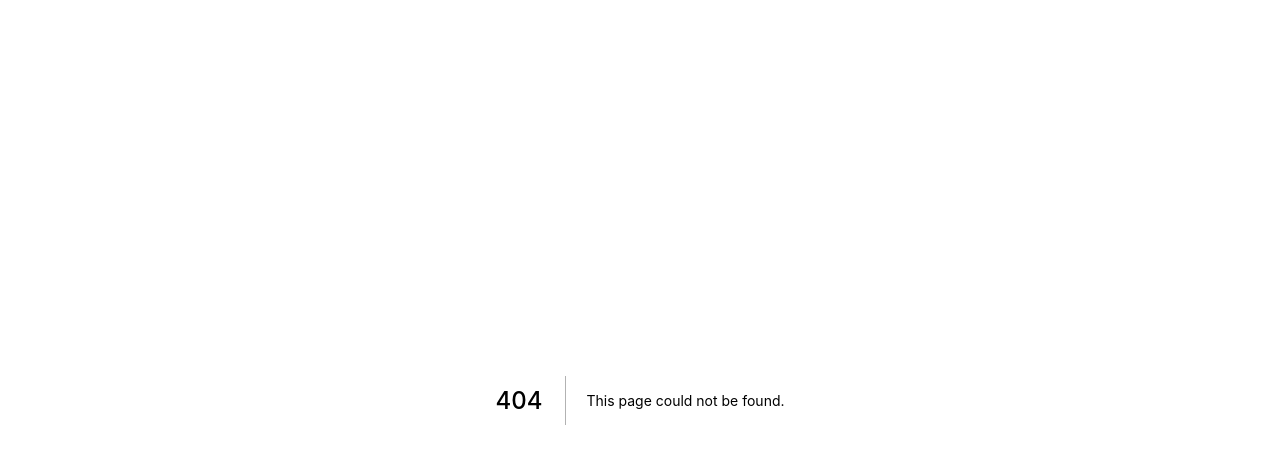
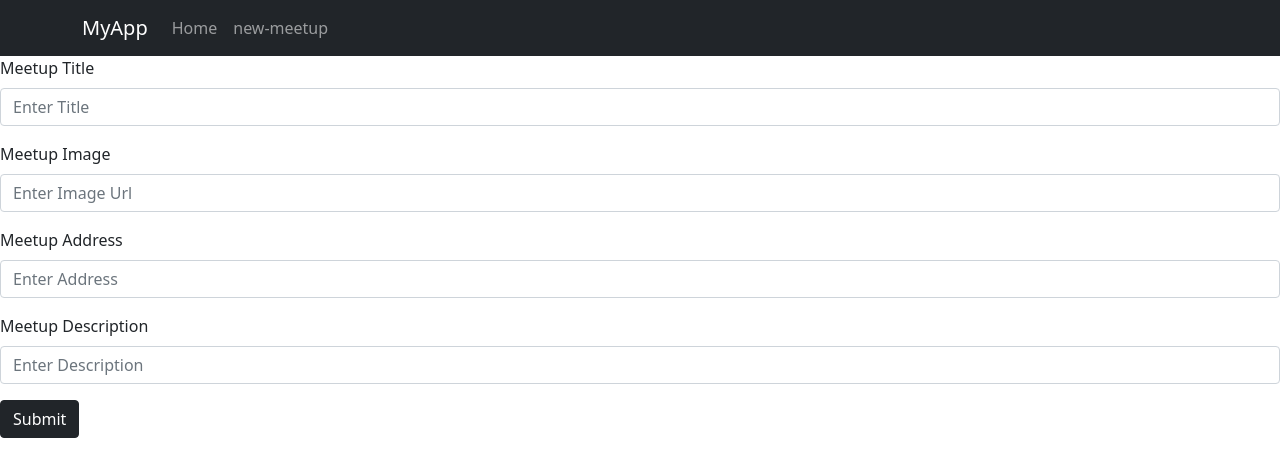
Before and after one commit to NaineshKanani08/nextJs, a Next.js app: page /new-meetup in a window 1280 px wide. Before the commit this address had no page. Shown: the top 476 px of the page. Built offline with nearby package versions, Linux system fonts and the light colour scheme.

Commit message:
first commit

```diff
--- /dev/null
+++ b/components/layout/Layout.js
@@ -0,0 +1,13 @@
+import React from 'react'
+import MainNavigation from './MainNavigation'
+
+const Layout = (props) => {
+  return (
+    <div>
+        <MainNavigation />
+        <main>{props.children}</main>
+    </div>
+  )
+}
+
+export default Layout
--- /dev/null
+++ b/components/layout/MainNavigation.js
@@ -0,0 +1,17 @@
+import Link from 'next/link'
+import {Navbar,Nav,Container} from 'react-bootstrap'
+const MainNavigation = () => {
+  return (
+<Navbar bg="dark" variant="dark">
+<Container>
+  <Navbar.Brand>MyApp</Navbar.Brand>
+  <Nav className="me-auto">
+    <Nav.Link><Link href="/"><div>Home</div></Link></Nav.Link>
+    <Nav.Link><Link href="/new-meetup"><div>new-meetup</div></Link></Nav.Link>
+  </Nav>
+</Container>
+</Navbar>
+  )
+}
+
+export default MainNavigation
--- /dev/null
+++ b/components/meetups/NewMeetupForm.js
@@ -0,0 +1,65 @@
+import React,{useState} from 'react'
+import { Button, Form } from 'react-bootstrap'
+
+const NewMeetupForm = () => {
+    const [formData, setFormData] = useState({
+        title:'',
+        address: '',
+        description: '',
+        url:''
+    });
+
+
+    const handleChange=(e)=>{
+        const {name,value} = e.target
+        setFormData({...formData,
+            [name]:value
+        })
+    }
+
+    const submitHandler=(e)=>{
+        e.preventDefault()
+        console.log('formData', formData)
+        setFormData({
+            title:'',
+            address: '',
+            description: '',
+            url:''
+        })
+    }
+
+    const{title, address, description,url}=formData;
+
+
+
+  return (
+    <div>
+    <Form onSubmit={submitHandler}>
+    <Form.Group className="mb-3">
+      <Form.Label>Meetup Title</Form.Label>
+      <Form.Control name="title" value={title} type="text" placeholder="Enter Title" onChange={handleChange} required/>
+    </Form.Group>
+
+    <Form.Group className="mb-3">
+      <Form.Label>Meetup Image</Form.Label>
+      <Form.Control name='url' value={url} type="url" placeholder="Enter Image Url" onChange={handleChange} required />
+    </Form.Group>
+
+    <Form.Group className="mb-3">
+      <Form.Label>Meetup Address</Form.Label>
+      <Form.Control name='address' value={address} type="text" placeholder="Enter Address" onChange={handleChange} required />
+    </Form.Group>
+
+    <Form.Group className="mb-3">
+      <Form.Label>Meetup Description</Form.Label>
+      <Form.Control name='description' value={description}type="text" placeholder="Enter Description" onChange={handleChange} required />
+    </Form.Group>
+
+    <Button variant="dark" type="submit">
+      Submit
+    </Button>
+  </Form></div>
+  )
+}
+
+export default NewMeetupForm
--- a/package.json
+++ b/package.json
@@ -9,8 +9,10 @@
     "lint": "next lint"
   },
   "dependencies": {
+    "bootstrap": "^5.1.3",
     "next": "12.1.6",
     "react": "18.2.0",
+    "react-bootstrap": "^2.4.0",
     "react-dom": "18.2.0"
   },
   "devDependencies": {
--- a/pages/_app.js
+++ b/pages/_app.js
@@ -1,7 +1,13 @@
 import '../styles/globals.css'
+import 'bootstrap/dist/css/bootstrap.min.css';
+import Layout from '../components/layout/Layout';
 
 function MyApp({ Component, pageProps }) {
-  return <Component {...pageProps} />
+  return (
+    <Layout>
+      <Component {...pageProps} />
+    </Layout>
+  )
 }
 
 export default MyApp
--- /dev/null
+++ b/pages/new-meetup/index.js
@@ -0,0 +1,10 @@
+import React from 'react'
+import NewMeetupForm from '../../components/meetups/NewMeetupForm'
+
+const index = () => {
+  return (
+    <div><NewMeetupForm /></div>
+  )
+}
+
+export default index
```
Also changed, not shown: components/meetups/MeetupDetail.js (added, +9 -0 lines), components/meetups/MeetupList.js (added, +36 -0 lines), pages/[meetupid]/index.js (added, +11 -0 lines), pages/index.js (+18 -54 lines), 1 other file (tests, documents, lock files or other folders).
